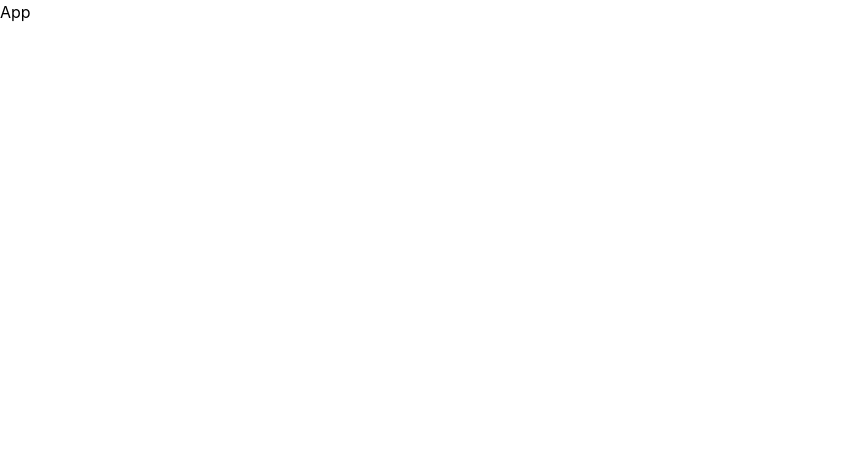
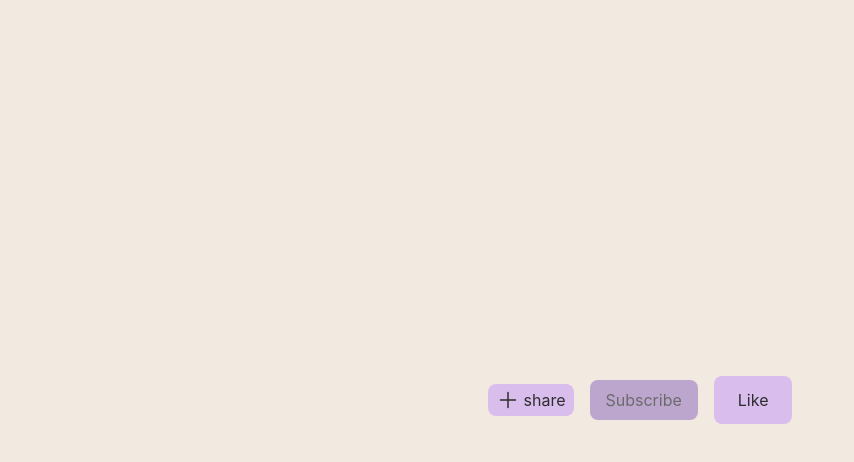
Before and after one commit to devansh-chouhan/BrainStack-UI, a React (Vite) app: page / in a window 1280 px wide. Shown: the top 462 px of the page, without its empty margins (0-854 px from the left). Built offline with nearby package versions, Linux system fonts and the light colour scheme.

Commit message:
Added Button

```diff
--- a/package.json
+++ b/package.json
@@ -12,8 +12,7 @@
   "dependencies": {
     "@tailwindcss/vite": "^4.2.2",
     "react": "^19.2.4",
-    "react-dom": "^19.2.4",
-    "tailwindcss": "^4.2.2"
+    "react-dom": "^19.2.4"
   },
   "devDependencies": {
     "@eslint/js": "^9.39.4",
@@ -21,10 +20,13 @@
     "@types/react": "^19.2.14",
     "@types/react-dom": "^19.2.3",
     "@vitejs/plugin-react": "^6.0.1",
+    "autoprefixer": "^10.4.27",
     "eslint": "^9.39.4",
     "eslint-plugin-react-hooks": "^7.0.1",
     "eslint-plugin-react-refresh": "^0.5.2",
     "globals": "^17.4.0",
+    "postcss": "^8.5.9",
+    "tailwindcss": "^4.2.2",
     "typescript": "~6.0.2",
     "typescript-eslint": "^8.58.0",
     "vite": "^8.0.4"
--- a/src/App.tsx
+++ b/src/App.tsx
@@ -1,6 +1,12 @@
+import { Button } from "./components/ui/Button";
+import { PlusIcon } from "./icons/PlusIcon";
 
 export default function App() {
   return (
-    <div>App</div>
+    <div className="bg-background flex gap-4 h-screen w-screen items-center justify-center">
+      <Button startIcon={<PlusIcon size="lg"/>} variant="primary" text="share" size="sm" onClick={() => {alert("share") }}/>
+      <Button variant="secondary" text="Subscribe" size="md" onClick={() => {alert("subscribe") }}/>
+      <Button variant="primary" text="Like" size="lg" onClick={() => {alert("like") }}/>
+    </div>
   )
 }
--- a/src/components/ui/Button.tsx
+++ b/src/components/ui/Button.tsx
@@ -0,0 +1,32 @@
+import type { ReactElement } from "react";
+
+
+export interface ButtonProps{
+    variant: "primary" | "secondary";
+    size: "sm" | "md" | "lg";
+    text: string;
+    startIcon? : ReactElement;
+    endIcon?: ReactElement;
+    onClick: () => void;
+}
+
+const variantStyles = {
+    "primary": "bg-accent-500 text-textPrimary",
+    "secondary": "bg-accent-600 text-textSecondary",
+}
+
+const sizeStyles = {
+    "sm": "py-1 px-2",
+    "md": "py-2 px-4",
+    "lg": "py-3 px-6",
+}
+
+const defaultStyles = "rounded-lg flex items-center justify-center gap-1"
+
+export const Button = (props : ButtonProps) => {
+    return <button className=
+    {`${variantStyles[props.variant]} ${defaultStyles} ${sizeStyles[props.size]}`}
+    onClick={props.onClick}>
+        {props.startIcon} {props.text} {props.endIcon}
+    </button>
+}
--- /dev/null
+++ b/src/icons/PlusIcon.tsx
@@ -0,0 +1,8 @@
+import { iconSizeStyles, type IconProps } from "./utils"
+
+export const PlusIcon = (props: IconProps) => {
+    return <svg xmlns="http://www.w3.org/2000/svg" fill="none" viewBox="0 0 24 24" stroke-width="1.5" stroke="currentColor" className={iconSizeStyles[props.size]}>
+  <path stroke-linecap="round" stroke-linejoin="round" d="M12 4.5v15m7.5-7.5h-15" />
+</svg>
+
+}
--- /dev/null
+++ b/src/icons/utils.ts
@@ -0,0 +1,9 @@
+export interface IconProps {
+  size: "sm" | "md" | "lg";
+}
+
+export const iconSizeStyles = {
+  sm: "size-2",
+  md: "size-4",
+  lg: "size-6",
+};
--- a/src/index.css
+++ b/src/index.css
@@ -1 +1,4 @@
 @import "tailwindcss";
+@config "../tailwind.config.js";
+
+/* your custom styles */
--- /dev/null
+++ b/tailwind.config.js
@@ -0,0 +1,45 @@
+/** @type {import('tailwindcss').Config} */
+export default {
+  content: ["./index.html", "./src/**/*.{js,ts,jsx,tsx}"],
+  theme: {
+    extend: {
+      colors: {
+        // 🌿 Base
+        background: "#F2EAE0",
+        surface: "#FFFFFF",
+
+        // 🎨 Your Palette
+        primary: "#9B8EC7", // main actions
+        primaryHover: "#887AC0",
+
+        secondary: "#B4D3D9", // sidebar / soft surfaces
+        secondaryHover: "#A0C4CB",
+
+        accent: {
+          500: "#d9bdedff",
+          600: "#bda6ce",
+        }, // tags / secondary buttons
+
+        // 📝 Text
+        textPrimary: "#2E2E2E",
+        textSecondary: "#6B6B6B",
+        textMuted: "#9E9E9E",
+
+        // 📌 UI States
+        border: "#E0E0E0",
+        highlight: "#E6DDF5",
+
+        // ⚠️ Semantic Colors
+        success: "#A8D5BA",
+        warning: "#F6C177",
+        error: "#E27D7D",
+        info: "#B4D3D9",
+
+        // 🌑 Optional Dark Mode (future)
+        darkBg: "#1E1E2F",
+        darkSurface: "#2A2A40",
+      },
+    },
+  },
+  plugins: [],
+};
```
Also changed, not shown: 1 other file (tests, documents, lock files or other folders).
